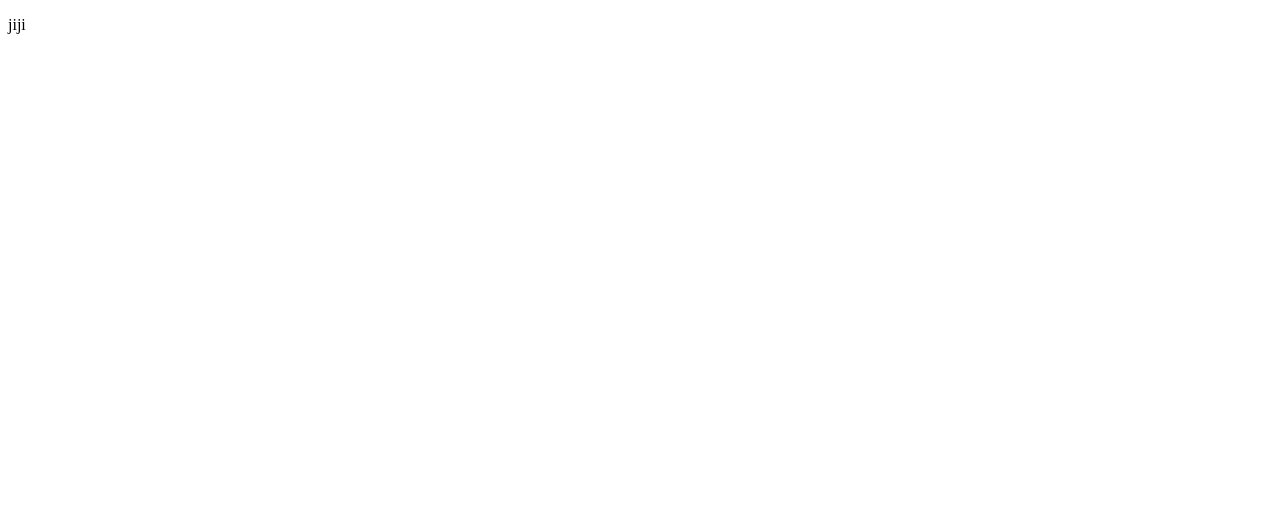
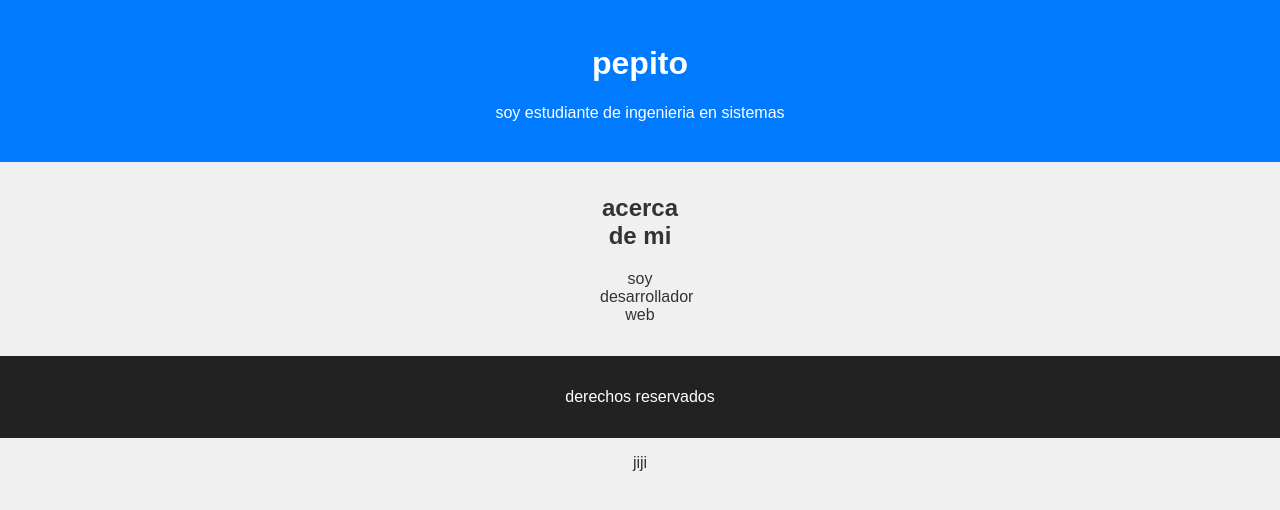
Before and after one commit to Imanol-M3rl0/mi-portafolio, a plain HTML site: page index.html in a window 1280 px wide. Drawn offline with Linux system fonts and the light colour scheme.

Commit message:
estructura basica html css js

```diff
--- a/css/estiloGithub.css
+++ b/css/estiloGithub.css
@@ -0,0 +1,27 @@
+body{
+    font-family: Arial, Helvetica, sans-serif;
+    background-color: #f0f0f0;
+    color: #333;
+    text-align: center;
+    padding: 0;
+    margin: 0;
+}
+
+header{
+    background-color: #007bff;
+    color: white;
+    padding: 1.5em 0;
+
+
+}
+section{
+    margin: 2em auto;
+    width: 80px;
+
+
+}
+footer{
+    background-color: #222;
+    color: white;
+    padding: 1em 0;
+}
--- a/index.html
+++ b/index.html
@@ -7,6 +7,17 @@
     <link rel="stylesheet" href="css/estiloGithub.css">
 </head>
 <body>
+    <header>
+        <h1>pepito</h1>
+         <p>soy estudiante de ingenieria en sistemas</p>
+    </header>
+    <section id="acercaDe">
+        <h2> acerca de mi</h2>
+        <p>soy desarrollador web</p>
+    </section>
+    <footer>
+        <p>derechos reservados</p>
+    </footer>
     <script src="script/scriptGithub.js"></script>
     <p> jiji</p>
 </body>
--- a/script/scriptGithub.js
+++ b/script/scriptGithub.js
@@ -0,0 +1,2 @@
+console.log('Bienvenidos');
+alert('hola...soy pepito');
```
